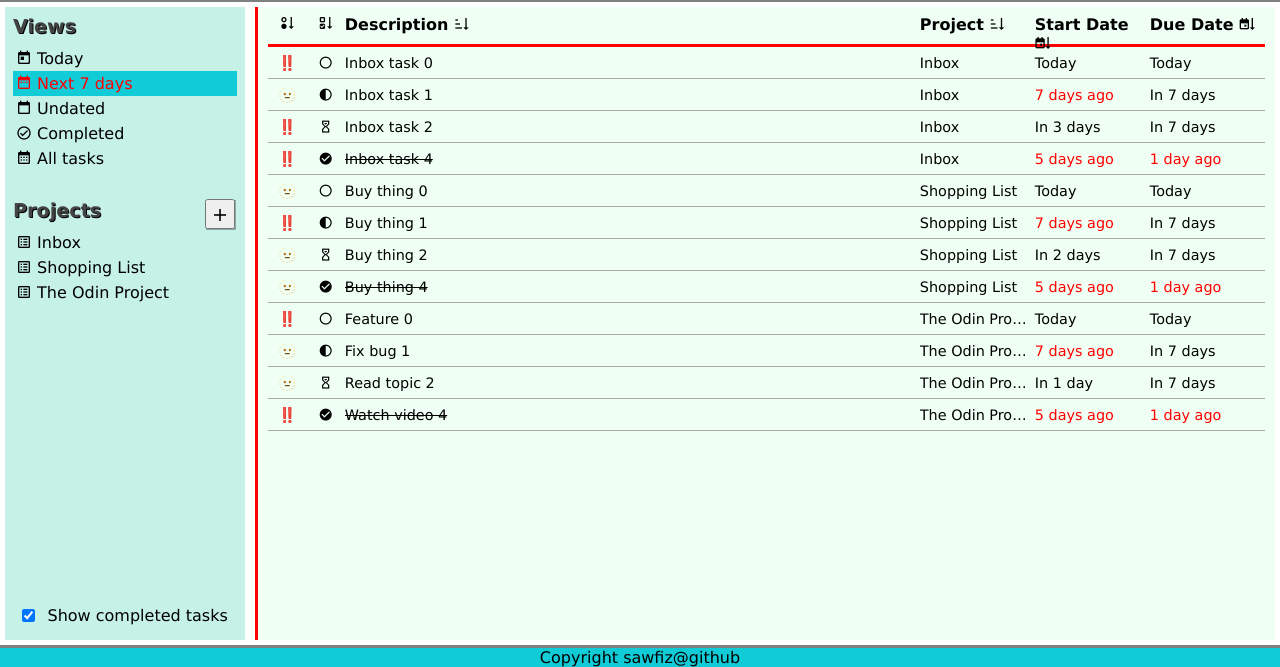
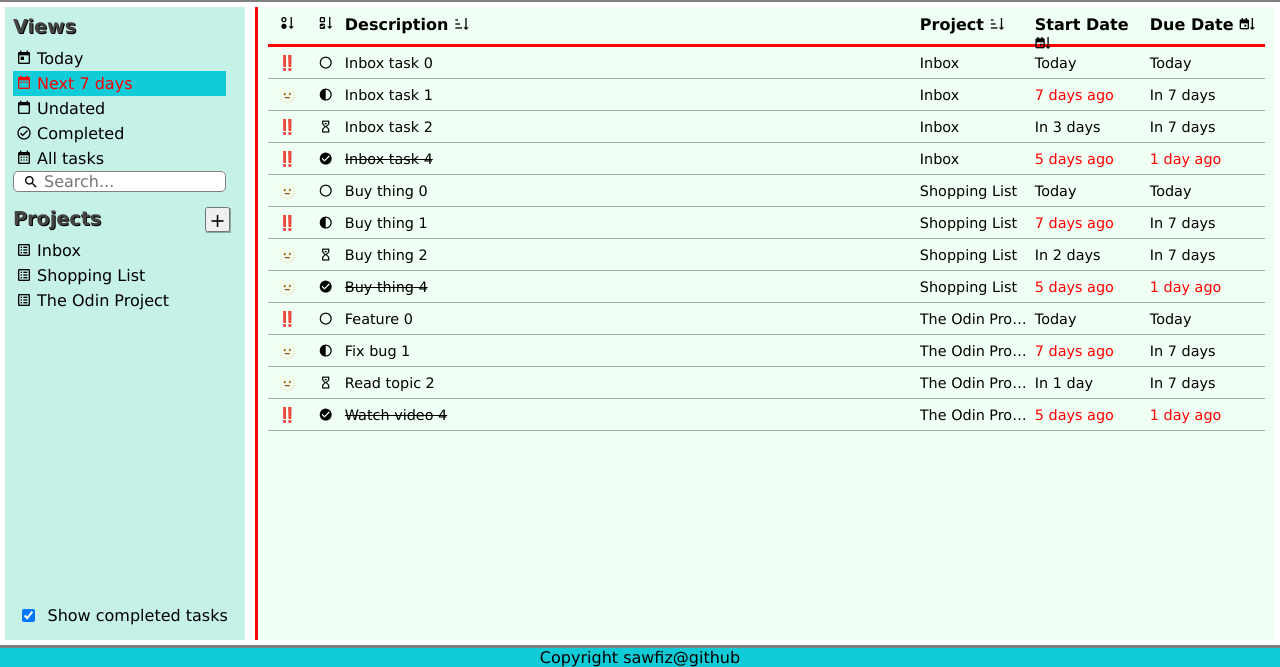
Before and after one commit to sawfiz/nextToDo, a website built with webpack: page src/index.html in a window 1280 px wide. Both pictures are taken after a click on the element "Next 7 days". Shown: the part 133-800 px from the top of the page. Built offline with nearby package versions, Linux system fonts and the light colour scheme.

Commit message:
Add search, make it case insensitive

```diff
--- a/src/dom-views.js
+++ b/src/dom-views.js
@@ -70,10 +70,22 @@ const allTasksClickHandler = (projects) => {
   updateTasksDisplay(projects, list, true);
 };
 
+const searchClickHandler = (projects, text) => {
+  const list = [];
+  projects.projects.forEach((project) => {
+    project.tasks.forEach((task) => {
+      if (task.description.toLowerCase().includes(text.toLowerCase())) list.push(task);
+    });
+  });
+  localStorage.setItem('list', JSON.stringify(list));
+  updateTasksDisplay(projects, list, true);
+};
+
 export {
   todayClickHandler,
   next7daysClickHandler,
   undatedClickHandler,
   completedClickHandler,
   allTasksClickHandler,
+  searchClickHandler
 };
--- a/src/index.html
+++ b/src/index.html
@@ -26,6 +26,10 @@
         <div class="view mdi mdi-calendar-blank" id="undated"> Undated</div>
         <div class="view mdi mdi-check-circle-outline" id="completed"> Completed</div>
         <div class="view mdi mdi-calendar-month" id="all-tasks"> All tasks</div>
+        <div class="search-container">
+          <input type="text" class="search-input" placeholder="Search...">
+          <div class="search-icon mdi mdi-magnify"></div>
+        </div>
       </div>
 
       <div class="projects-container dismiss">
--- a/src/screenController.js
+++ b/src/screenController.js
@@ -12,6 +12,7 @@ import {
   undatedClickHandler,
   completedClickHandler,
   allTasksClickHandler,
+  searchClickHandler,
 } from './dom-views';
 import { addNewTask, taskListClickHandler } from './dom-tasks';
 import {
@@ -136,6 +137,7 @@ const screenController = () => {
 
   // The projects list
   global.projectListEl.addEventListener('click', (e) => {
+    searchInputEl.value = '';
     projectListClickHandler(e, projects)
       .then((index) => {
         activeProject = projects.projects[index];
@@ -221,6 +223,7 @@ const screenController = () => {
   const undatedEl = document.querySelector('#undated');
   const completedEl = document.querySelector('#completed');
   const allTasksEl = document.querySelector('#all-tasks');
+  const searchInputEl = document.querySelector('.search-input');
 
   // Clear highlight in Views
   const removeViewHighlight = () => {
@@ -229,6 +232,8 @@ const screenController = () => {
     undatedEl.classList.remove('active-view');
     completedEl.classList.remove('active-view');
     allTasksEl.classList.remove('active-view');
+    searchInputEl.classList.remove('active-view');
+
   };
 
   // The views event listeners
@@ -237,6 +242,7 @@ const screenController = () => {
     activeProject = null;
     updateProjectsDisplay(projects);
     removeViewHighlight();
+    searchInputEl.value = '';
     todayEl.classList.add('active-view');
     showView = 'today';
     updateTasksListHeader(projects, activeProject, showView !== false);
@@ -247,6 +253,7 @@ const screenController = () => {
     // Remove highlight of active project, by updating without activeProject
     updateProjectsDisplay(projects);
     removeViewHighlight();
+    searchInputEl.value = '';
     next7daysEl.classList.add('active-view');
     showView = 'next7days';
     updateTasksListHeader(projects, activeProject, showView !== false);
@@ -257,6 +264,7 @@ const screenController = () => {
     // Remove highlight of active project, by updating without activeProject
     updateProjectsDisplay(projects);
     removeViewHighlight();
+    searchInputEl.value = '';
     undatedEl.classList.add('active-view');
     showView = 'undated';
     updateTasksListHeader(projects, activeProject, showView !== false);
@@ -267,6 +275,7 @@ const screenController = () => {
     // Remove highlight of active project, by updating without activeProject
     updateProjectsDisplay(projects);
     removeViewHighlight();
+    searchInputEl.value = '';
     completedEl.classList.add('active-view');
     showView = 'completed';
     updateTasksListHeader(projects, activeProject, showView !== false);
@@ -277,10 +286,20 @@ const screenController = () => {
     // Remove highlight of active project, by updating without activeProject
     updateProjectsDisplay(projects);
     removeViewHighlight();
+    searchInputEl.value = '';
     allTasksEl.classList.add('active-view');
     showView = 'allTasks';
     updateTasksListHeader(projects, activeProject, showView !== false);
     allTasksClickHandler(projects);
+  });
+
+  searchInputEl.addEventListener('change', () => {
+    updateProjectsDisplay(projects);
+    removeViewHighlight();
+    searchInputEl.classList.add('active-view');
+    showView = 'search';
+    updateTasksListHeader(projects, activeProject, showView !== false);
+    searchClickHandler(projects, searchInputEl.value);
   });
 
   updateProjectsDisplay(projects, activeProject);
--- a/src/style.css
+++ b/src/style.css
@@ -87,7 +87,7 @@ h1 {
 .sidebar {
   margin: 5px 2%;
   display: grid;
-  grid-template-rows: 11.5rem auto 50px;
+  grid-template-rows: 12rem auto 50px;
   background-color: var(--light-color);
 }
 
@@ -106,6 +106,7 @@ h2 {
   cursor: pointer;
   font-size: 1rem;
   padding: 3px;
+  width: 95%;
 }
 
 .projects-header {
@@ -114,8 +115,8 @@ h2 {
 }
 
 .add-project {
-  height: 30px;
-  width: 30px;
+  height: 25px;
+  width: 25px;
   font-size: 1.2rem;
   box-shadow: 1px 1px rgba(0, 0, 0, 0.3);
 }
@@ -257,3 +258,24 @@ footer {
   border-top: 3px gray solid;
   background-color: var(--dark-color);
 }
+
+/* Search */
+.search-container {
+  position: relative;
+}
+
+.search-icon {
+  position: absolute;
+  top: 50%;
+  left: 10px;
+  transform: translateY(-50%);
+  pointer-events: none; /* Disable mouse interaction with the icon */
+}
+
+.search-input {
+  padding-left: 30px; /* Add padding to avoid text overlapping with the icon */
+  font-size: 1rem;
+  width: 95%;
+  border-radius: 5px;
+  border: 1px gray solid;
+}
```
Also changed, not shown: dist/index.html, 1 other file.
